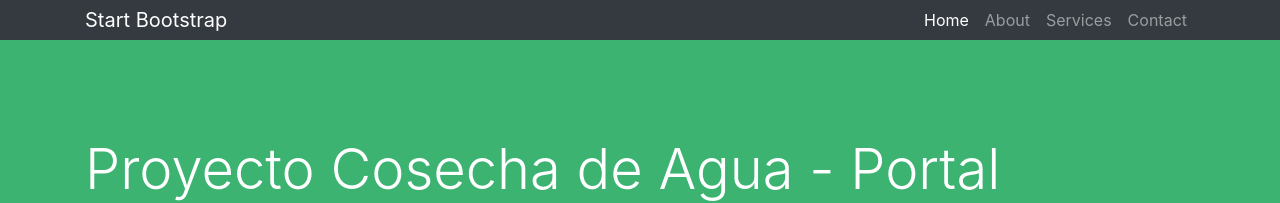
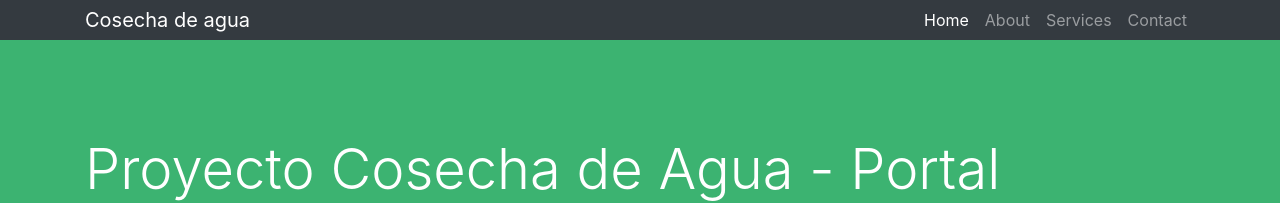
Before and after one commit to geo-cosecha-agua/geo-cosecha-agua.github.io, a Jekyll site: the page built from index.html, in a window 1280 px wide. Shown: the top 203 px of the page. Built offline with Jekyll 4.4.1, drawn with Linux system fonts in a browser that asks for light colours.

Commit message:
Update navigation.html

```diff
--- a/_includes/navigation.html
+++ b/_includes/navigation.html
@@ -2,7 +2,7 @@
 <nav class="navbar navbar-expand-lg navbar-dark bg-dark">
   <div class="container">
     <a class="navbar-brand js-scroll-trigger" href="{{ site.baseurl }}/"
-      >Start Bootstrap</a
+      >Cosecha de agua</a
     >
     <button
       class="navbar-toggler ml-auto"
```
